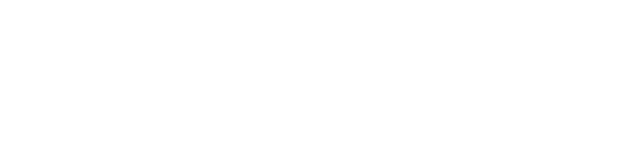
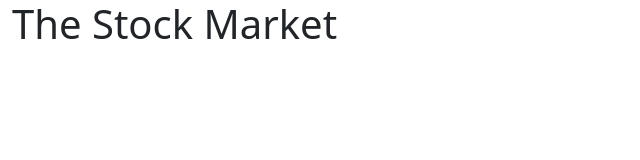
Before and after one commit to darrenl5941/sep10-freedom-project, a plain HTML site: page index.html in a window 1280 px wide. Shown: the whole page, without its empty margins (0-640 px from the left). Drawn offline with nearby package versions, Linux system fonts and the light colour scheme.

Commit message:
Mon, Apr 28, 2025, 2:25 PM -04:00

```diff
--- a/index.html
+++ b/index.html
@@ -20,7 +20,7 @@
         <div class="container-fluid">
             <div id="intro">
                 <div class="title">
-
+                    <h1>The Stock Market</h1>
                 </div>
                 <div class="info">
 
```
